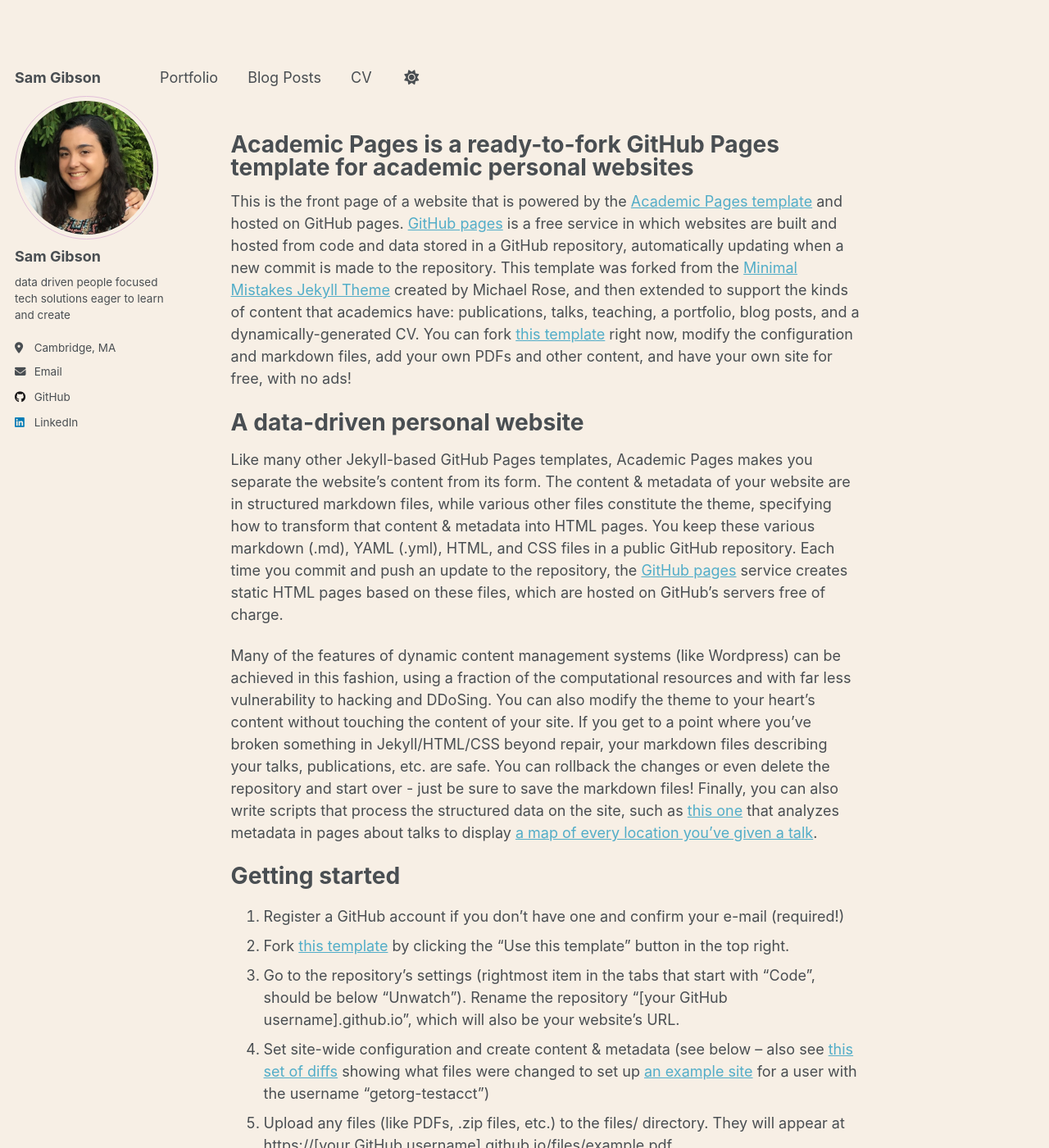
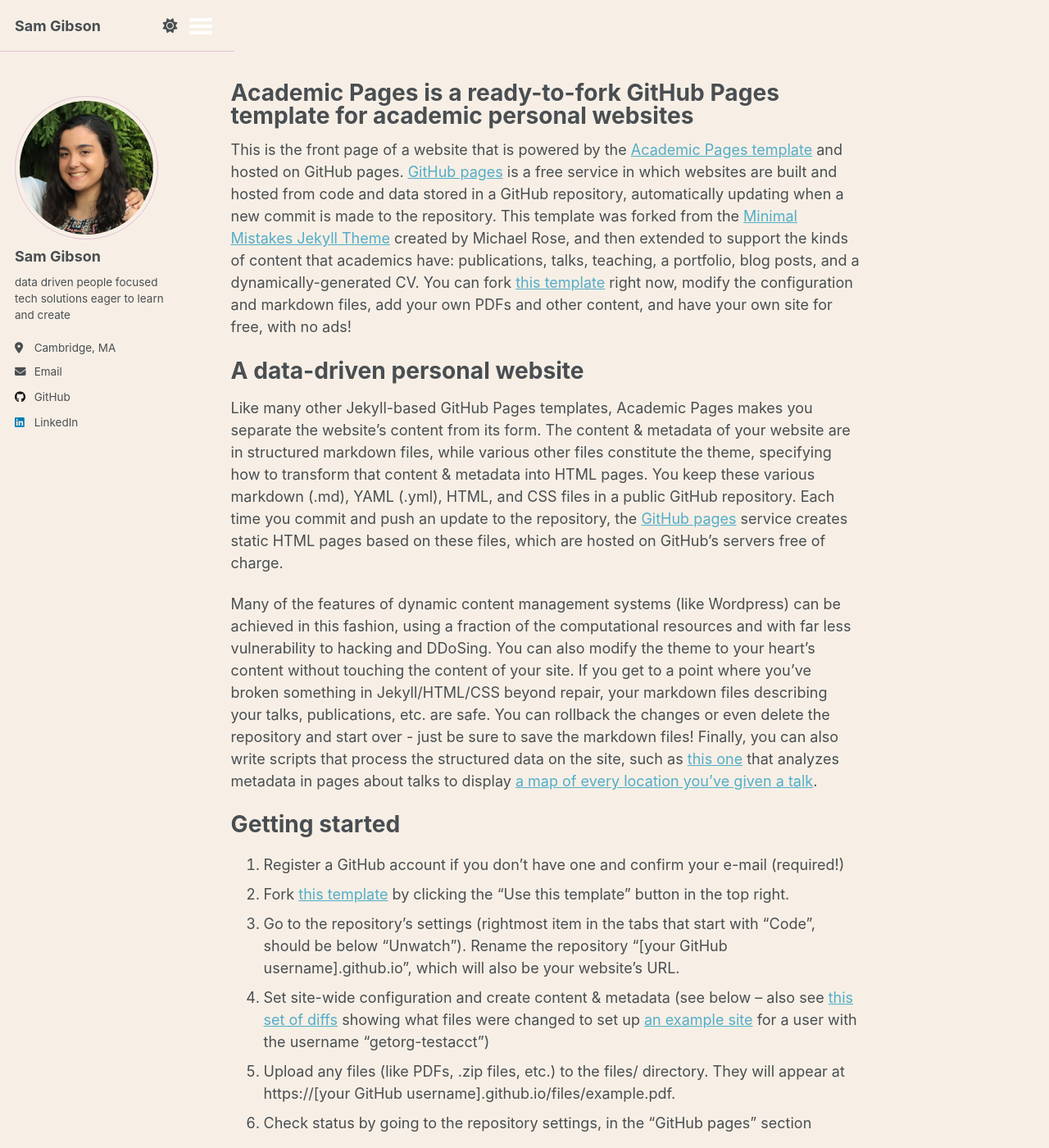
Before and after one commit to smgibson19/smgibson19.github.io, a Jekyll site: the page built from _pages/about.md, in a window 1280 px wide and 1400 px high. Shown: the whole window at 82% size. Built offline with Jekyll 4.4.1, drawn with Linux system fonts in a browser that asks for light colours.

```diff
--- a/_sass/layout/_masthead.scss
+++ b/_sass/layout/_masthead.scss
@@ -3,11 +3,11 @@
    ========================================================================== */
 
 .masthead {
-  // position: fixed;
+  position: fixed;
   background: var(--global-bg-color);
   height: fit-content;
   top: 0;
-  width: 100%;
+  // width: 100%;
 
   -webkit-animation: intro 0.3s both;
           animation: intro 0.3s both;
```
